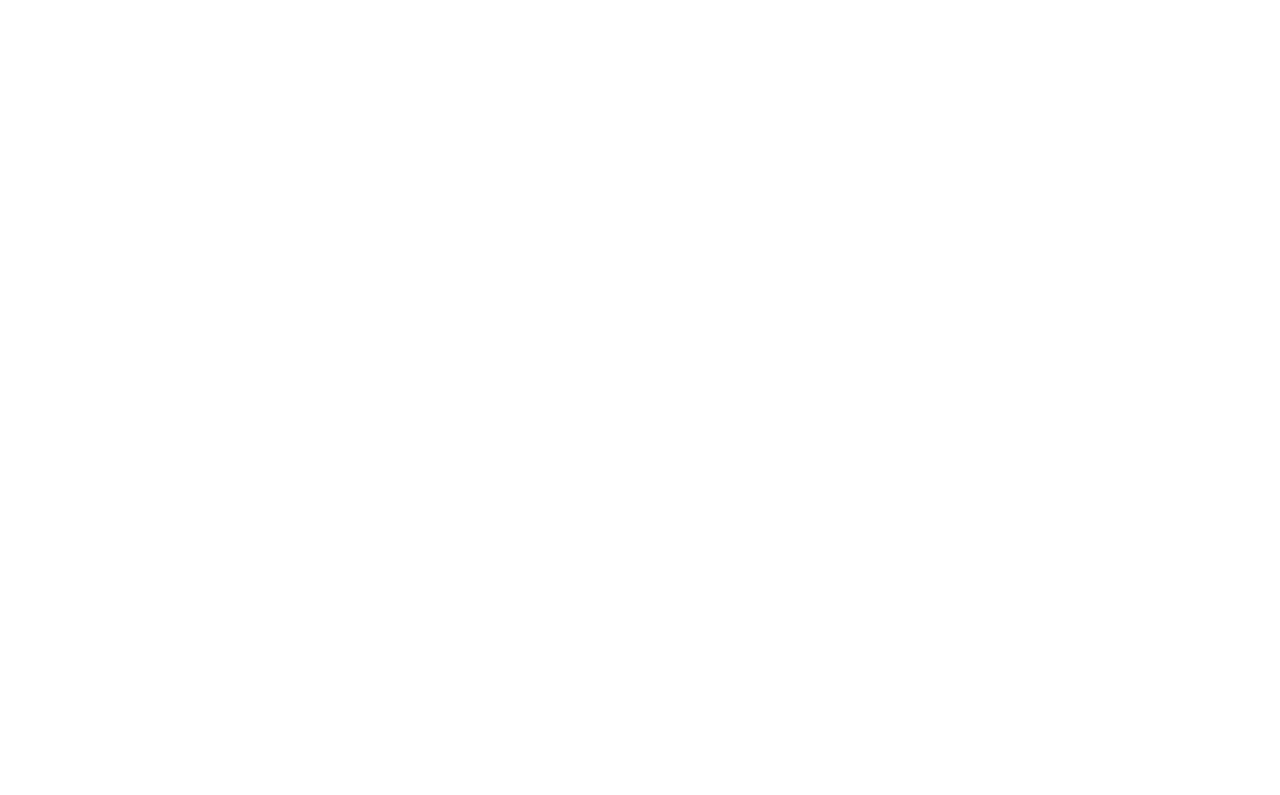
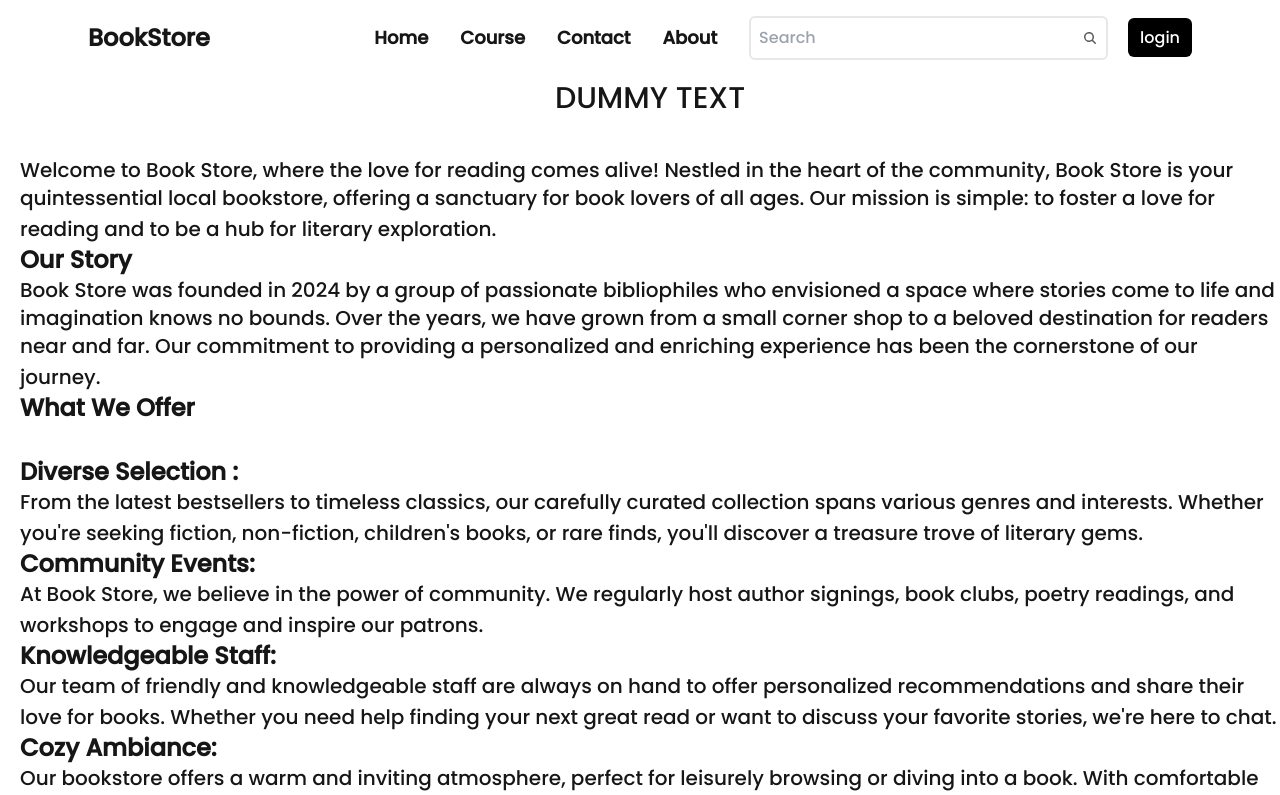
Before and after one commit to Yashrajsahu655/BookStore, a React (Vite) app in the folder frontend/: page /aboutus in a window 1280 px wide. Before the commit this address had no page. Shown: the top 795 px of the page. Built offline with nearby package versions, Linux system fonts and the light colour scheme.

Commit message:
AboutUs added

```diff
--- /dev/null
+++ b/frontend/src/About/About.jsx
@@ -0,0 +1,17 @@
+import React from "react";
+import Navbar from "../components/Navbar";
+import Footer from "../components/Footer";
+import AboutUs from "../components/AboutUs";
+
+const About = () => {
+  return <div>
+    <Navbar/>
+    <div>
+        <AboutUs/>
+        <p className=" bg-black h-0.5 mt-10 mx-5"></p>
+    </div>
+    <Footer/>
+  </div>;
+};
+
+export default About;
--- a/frontend/src/App.jsx
+++ b/frontend/src/App.jsx
@@ -7,6 +7,8 @@
 import ContactUs from "./Contact/ContactUs"
 import  { Toaster } from 'react-hot-toast';
 import { useAuth } from "./context/AuthProvider";
+import AboutUs from "./components/AboutUs";
+import About from "./About/About";
 
 const App = () => {
 
@@ -21,6 +23,7 @@
           <Route path="/signup" element={<Signup/>}/>
           <Route path="/login" element={<Login/>}/>
           <Route path="/contactus" element={<ContactUs/>}/>
+          <Route path="/aboutus" element={<About/>}/>
         </Routes>
         <Toaster />
 
--- a/frontend/src/Contact/ContactUs.jsx
+++ b/frontend/src/Contact/ContactUs.jsx
@@ -7,7 +7,7 @@
   return <>
       <Navbar/>
        <div className=" ">
-         <Contact/>
+       <Contact/>
        </div>
       <Footer/>
   </>
--- /dev/null
+++ b/frontend/src/components/AboutUs.jsx
@@ -0,0 +1,30 @@
+import React from "react";
+
+const AboutUs = () => {
+  return (
+    <div className="pt-20 pl-5 text-xl">
+       <h1 className=" align-middle text-center pb-10 text-3xl">DUMMY TEXT</h1>
+
+      Welcome to Book Store, where the love for reading comes alive! Nestled in the heart of the community, Book Store is your quintessential local bookstore, offering a sanctuary for book lovers of all ages. Our mission is simple: to foster a love for reading and to be a hub for literary exploration.
+
+    <span className=" text-2xl font-bold "><br />Our Story <br /></span>
+
+Book Store was founded in 2024 by a group of passionate bibliophiles who envisioned a space where stories come to life and imagination knows no bounds. Over the years, we have grown from a small corner shop to a beloved destination for readers near and far. Our commitment to providing a personalized and enriching experience has been the cornerstone of our journey.
+
+<span className=" text-2xl font-bold "><br />What We Offer <br /></span>
+
+
+<span className=" text-2xl font-bold "><br />Diverse Selection :<br /></span> From the latest bestsellers to timeless classics, our carefully curated collection spans various genres and interests. Whether you're seeking fiction, non-fiction, children's books, or rare finds, you'll discover a treasure trove of literary gems.
+<span className=" text-2xl font-bold "><br />Community Events:<br /></span> At Book Store, we believe in the power of community. We regularly host author signings, book clubs, poetry readings, and workshops to engage and inspire our patrons.
+<span className=" text-2xl font-bold "><br />Knowledgeable Staff:<br /></span> Our team of friendly and knowledgeable staff are always on hand to offer personalized recommendations and share their love for books. Whether you need help finding your next great read or want to discuss your favorite stories, we're here to chat.
+<span className=" text-2xl font-bold "><br />Cozy Ambiance:<br /></span> Our bookstore offers a warm and inviting atmosphere, perfect for leisurely browsing or diving into a book. With comfortable seating areas and a dedicated children's corner, Book Store is a place where you can relax and escape into the world of literature.
+<span className=" text-2xl font-bold "><br />Our Commitment<br /></span>
+
+We are committed to promoting literacy and education within our community. Through various initiatives and partnerships with local schools and organizations, we strive to make books accessible to everyone. At Book Store, we believe that books have the power to change lives, and we are dedicated to being a part of that change.
+
+Thank you for being a part of our story. Whether you're a lifelong reader or just beginning your literary journey, we invite you to explore, discover, and share in the joy of reading at Book Store.
+    </div>
+  );
+};
+
+export default AboutUs;
--- a/frontend/src/components/Navbar.jsx
+++ b/frontend/src/components/Navbar.jsx
@@ -37,7 +37,7 @@
         <Link to={"/contactus"}>Contact</Link>
       </li>
       <li>
-        <Link to={"/about"}>Contact</Link>
+        <Link to={"/aboutus"}>About</Link>
       </li>
     </>
   );
```
